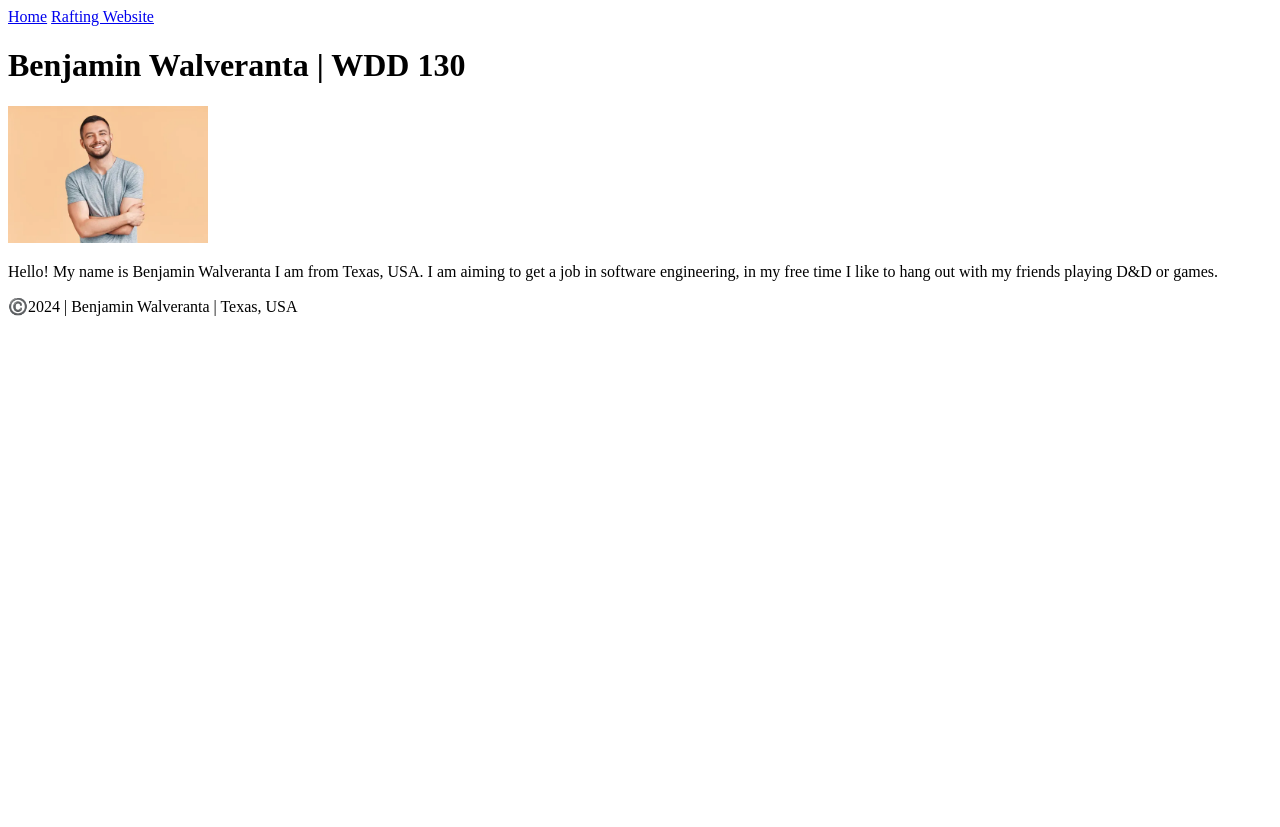
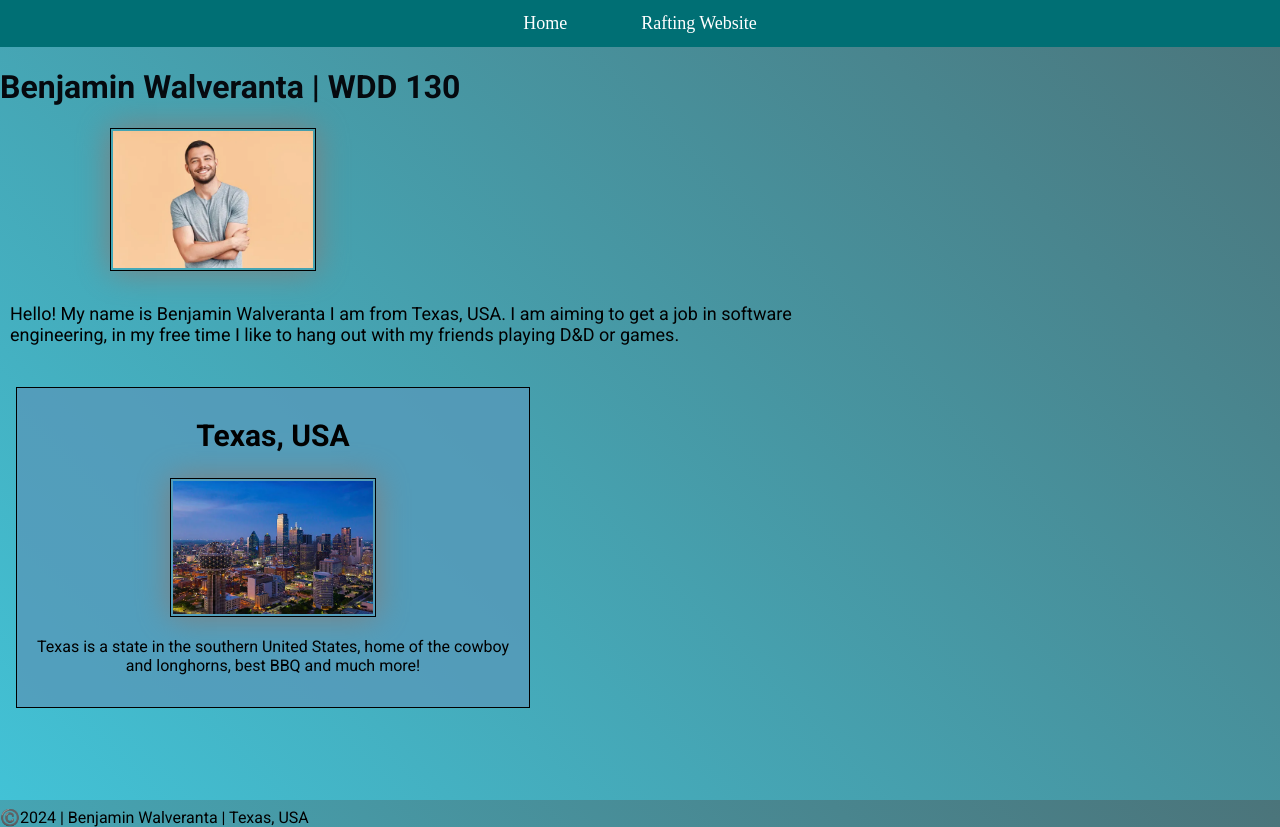
Before and after one commit to Benny7412/WDD130-Week-2, a plain HTML site: page index.html in a window 1280 px wide. Before the commit the page ends 800 px from the top, so only its background shows below. Drawn offline with Linux system fonts and the light colour scheme.

Commit message:
Assignment

```diff
--- a/index.html
+++ b/index.html
@@ -1,15 +1,22 @@
 <!DOCTYPE html>
 <html lang="en-US">
+
     <head>
         <meta charset="utf-8">
         <meta name="viewport" content="width=device-width,initial-scale=1.0">
         <title>Benjamin Walveranta | WDD 130</title>
+        <meta name="description" content="My name is Benjamin. This page is an assignment in class WDD130: Web Fundamentals">
+        <meta name="author" content="Benjamin">
+        <link rel="stylesheet" href="styles/styles.css">
+        <link href="https://fonts.googleapis.com/css2?family=Roboto:wght@400;700" rel="stylesheet">
     </head>
-    <body>
+    <body style="background-color:blue;">
         <header>
             <nav>
-                <a href="#">Home</a>
-                <a href="wwr/">Rafting Website</a>
+                <ul>
+                    <li><a href="#">Home</a></li>
+                    <li><a href="wwr/">Rafting Website</a></li>
+                </ul>
             </nav>
         </header>
         <main>
@@ -17,6 +24,11 @@
             <img src="images/profile.webp" alt="Hello, my name is Benjamin Walveranta" width="200">
             <p>Hello! My name is Benjamin Walveranta I am from Texas, USA. I am aiming to get a job in software engineering, in my free time I like to hang out with my friends playing D&D or games. </p>
         </main>
+        <aside>
+            <h2>Texas, USA</h2>
+            <img src="images/dallas-skyline.webp" alt="Dallas Cityscape">
+            <p>Texas is a state in the southern United States, home of the cowboy and longhorns, best BBQ and much more!</p>
+        </aside>
         <footer>
             <p>©️2024 | Benjamin Walveranta | Texas, USA</p>
         </footer>
--- /dev/null
+++ b/styles/styles.css
@@ -0,0 +1,101 @@
+h1, h2, p {
+    font-family: 'Roboto', sans-serif;
+}
+
+html, body {
+    height: 100%;
+    margin: 0;
+}
+
+body {
+    background-image: linear-gradient(45deg, #42c2d6, #4b747a);
+}
+
+
+nav {
+    background-color: #006f74;
+    padding: 13px;
+}
+
+
+nav ul {
+    list-style: none;
+    margin: 0;
+    padding: 0;
+    text-align: center;
+}
+
+nav ul li {
+    display: inline-block;
+    margin: 0 15px;
+}
+
+nav a {
+    color: white;
+    text-decoration: none;
+    padding: 10px;
+    font-size: 18px;
+    padding: 10px 20px;
+    border-radius: 4px;
+    transition: background-color 0.4s ease, color 0.4s ease;
+}
+
+nav a:hover {
+    background-color: #4b747a;
+    color: #f8f8f8;
+}
+
+
+
+main h1 {
+    color: rgb(5, 9, 14);
+
+}
+
+img {
+    width: 200px;
+    height: auto;
+    border: 1px solid black;
+    padding: 2px;
+    box-shadow: 0 0 30px gray;
+}
+
+main p {
+    padding: 10px;
+    font-size: 18px;
+}
+
+main {
+    max-width: 840px;
+}
+
+aside {
+    width: 30rem;
+    margin: 1rem;
+    margin-top: 2rem;
+    border: 1px solid black;
+    padding: 1rem;
+    padding-top: 0.3rem;
+    background-color: rgba(87, 153, 186, 0.8);
+    color: black;
+    text-align: center;
+}
+
+aside img {
+    width: 200;
+    height: auto;
+}
+
+aside h2 {
+    font-size: 30px;
+}
+
+main img {
+    width: 200px;
+    height: auto;
+    margin-left: 110px;
+}
+
+footer {
+    margin-top: 100px;
+}
```
Also changed, not shown: week2/holygrail.html (added, +40 -0 lines), images/dallas-skyline.webp (added).
